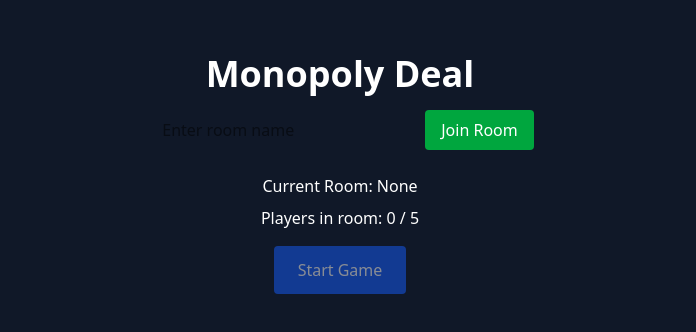
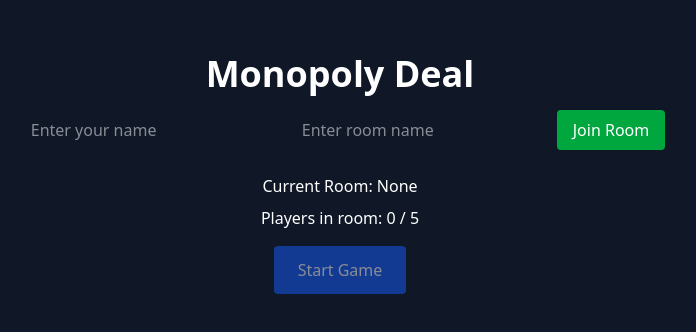
Before and after one commit to AymenS02/Monopoly-Deal, a React (Vite) app: page / in a window 1280 px wide. Shown: the part 226-558 px from the top of the page, without its empty margins (300-996 px from the left). Built offline with nearby package versions, Linux system fonts and the light colour scheme; no server answers.

Commit message:
added player names

```diff
--- a/src/pages/Home.tsx
+++ b/src/pages/Home.tsx
@@ -5,34 +5,24 @@
 import type { Card } from "../game/utils/deck";
 import { socket } from "../game/socket"; // make sure you export socket from your socket file
 
-
 function Home() {
   const navigate = useNavigate();
   const { setGameState } = useContext(StoreContext)!;
 
   const [room, setRoom] = useState("");
+  const [playerName, setPlayerName] = useState(""); // NEW: player name input
   const [playerCount, setPlayerCount] = useState(0);
   const [isStarting, setIsStarting] = useState(false);
   const [isHost, setIsHost] = useState(false);
 
   useEffect(() => {
-    // Player count updates
-    socket.on("player_count_update", (count: number) => {
-      setPlayerCount(count);
-    });
-
-    // Room full
-    socket.on("room_full", () => {
-      alert("Room is full! Try another room.");
-    });
-
-    // Host assignment
+    socket.on("player_count_update", (count: number) => setPlayerCount(count));
+    socket.on("room_full", () => alert("Room is full! Try another room."));
     socket.on("set_host", () => {
       alert("You are now the host!");
       setIsHost(true);
     });
 
-    // Game started: server sends your hand and room state
     socket.on("game_started", (data: {
       hand: Card[],
       players: { id: string, name: string, handCount: number, bank: Card[], properties: Card[] }[],
@@ -41,10 +31,9 @@
     }) => {
       if (!setGameState) return;
 
-      // Map players into proper Player objects
       const players: Player[] = data.players.map(p => ({
         id: p.id,
-        name: p.name === socket.id ? "You" : p.name,
+        name: p.id === socket.id ? playerName : p.name, // use the entered name
         hand: p.id === socket.id ? data.hand : Array(p.handCount).fill({} as Card),
         bank: p.bank,
         properties: p.properties
@@ -61,21 +50,21 @@
       navigate("/game");
     });
 
-
-
     return () => {
       socket.off("player_count_update");
       socket.off("room_full");
       socket.off("set_host");
       socket.off("game_started");
     };
-  }, []);
+  }, [playerName, setGameState, navigate]);
 
   const joinRoom = () => {
-    if (room.trim() !== "") {
-      socket.emit("join_room", room.trim());
-      setIsHost(false);
+    if (room.trim() === "" || playerName.trim() === "") {
+      alert("Please enter a room and your player name.");
+      return;
     }
+    socket.emit("join_room", { room: room.trim(), name: playerName.trim() });
+    setIsHost(false);
   };
 
   const startGame = () => {
@@ -83,7 +72,6 @@
       alert("Only the host can start the game!");
       return;
     }
-
     socket.emit("start_game", room);
     setIsStarting(true);
   };
@@ -92,17 +80,24 @@
     <div className="min-h-screen flex flex-col items-center justify-center p-6 bg-gray-900 text-white">
       <h1 className="text-4xl font-bold mb-4">Monopoly Deal</h1>
 
-      <div className="mb-6">
+      <div className="mb-6 flex flex-col md:flex-row gap-2">
+        <input
+          type="text"
+          placeholder="Enter your name"
+          value={playerName}
+          onChange={(e) => setPlayerName(e.target.value)}
+          className="px-4 py-2 rounded text-white"
+        />
         <input
           type="text"
           placeholder="Enter room name"
           value={room}
           onChange={(e) => setRoom(e.target.value)}
-          className="px-4 py-2 rounded text-black"
+          className="px-4 py-2 rounded text-white"
         />
         <button
           onClick={joinRoom}
-          className="ml-4 px-4 py-2 bg-green-600 rounded hover:bg-green-700"
+          className="px-4 py-2 bg-green-600 rounded hover:bg-green-700"
         >
           Join Room
         </button>
```
